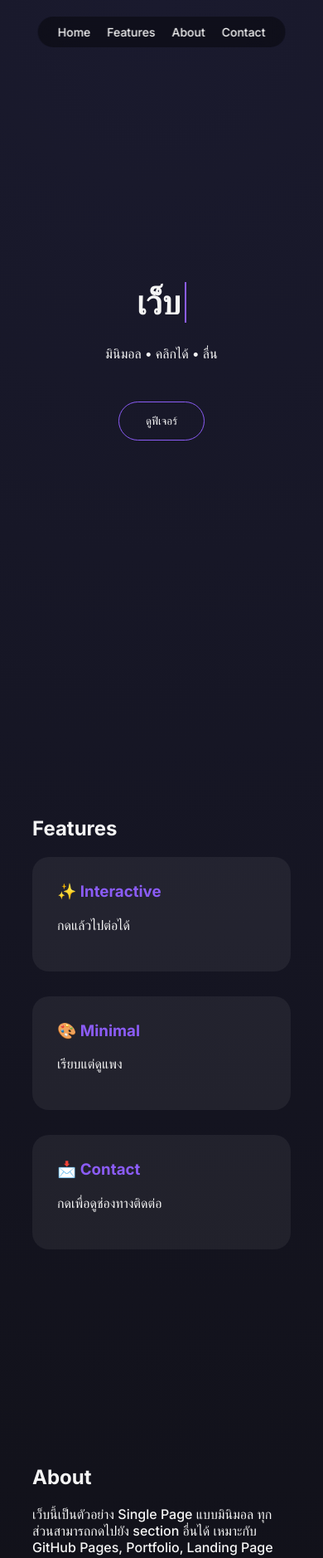
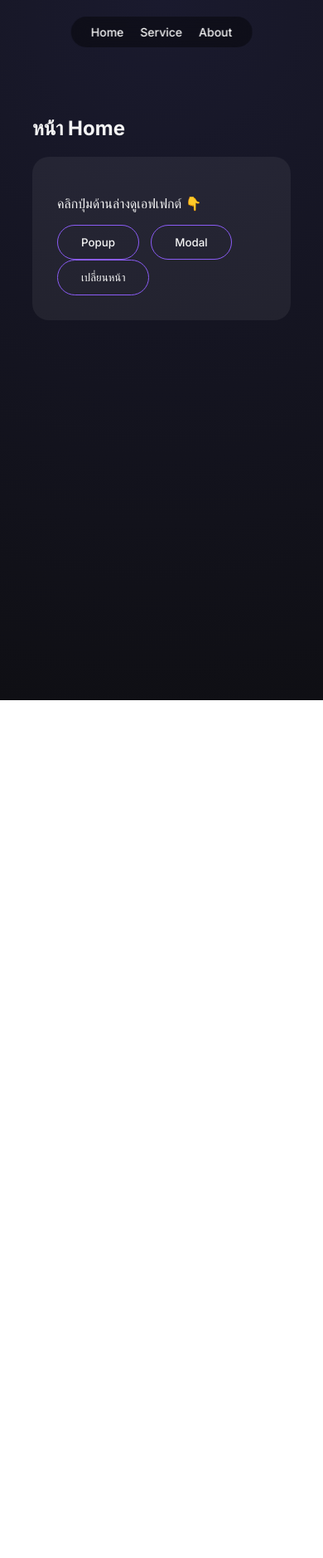
Before and after one commit to 34820/34820, a plain HTML site: page index.html in a window 390 px wide. Shown: the top 1878 px of the page at 83% size. After the commit the page ends 844 px from the top, so only its background shows below. Drawn offline with Linux system fonts and the light colour scheme.

Commit message:
Update index.html

```diff
--- a/index.html
+++ b/index.html
@@ -1,131 +1,116 @@
 <!DOCTYPE html>
 <html lang="th">
 <head>
-<meta charset="UTF-8" />
-<meta name="viewport" content="width=device-width, initial-scale=1.0"/>
-<title>Minimal Interactive Web</title>
+<meta charset="UTF-8">
+<meta name="viewport" content="width=device-width, initial-scale=1.0">
+<title>Minimal Interactive SPA</title>
 
 <link href="https://fonts.googleapis.com/css2?family=Inter:wght@300;500;700&display=swap" rel="stylesheet">
 
 <style>
-:root {
-  --bg: #0f0f14;
-  --card: rgba(255,255,255,0.06);
-  --accent: #8b5cf6;
-  --text: #f5f5f5;
+:root{
+  --bg:#0f0f14;
+  --card:rgba(255,255,255,.06);
+  --accent:#8b5cf6;
+  --text:#f5f5f5;
 }
-
-* {
-  box-sizing: border-box;
-  font-family: 'Inter', sans-serif;
-}
-
-body {
-  margin: 0;
-  background: radial-gradient(circle at top, #1a1a2e, var(--bg));
-  color: var(--text);
+*{box-sizing:border-box;font-family:Inter,sans-serif}
+body{
+  margin:0;
+  background:radial-gradient(circle at top,#1a1a2e,var(--bg));
+  color:var(--text);
 }
 
 /* NAV */
-nav {
-  position: fixed;
-  top: 20px;
-  left: 50%;
-  transform: translateX(-50%);
-  background: rgba(0,0,0,0.4);
-  backdrop-filter: blur(12px);
-  border-radius: 999px;
-  padding: 10px 24px;
-  display: flex;
-  gap: 20px;
-  z-index: 999;
+nav{
+  position:fixed;
+  top:20px;
+  left:50%;
+  transform:translateX(-50%);
+  background:rgba(0,0,0,.4);
+  backdrop-filter:blur(12px);
+  padding:10px 24px;
+  border-radius:999px;
+  display:flex;
+  gap:20px;
+  z-index:999;
+}
+nav a{
+  cursor:pointer;
+  text-decoration:none;
+  color:var(--text);
+  font-size:14px;
 }
 
-nav a {
-  color: var(--text);
-  text-decoration: none;
-  font-size: 14px;
-  cursor: pointer;
-  position: relative;
+/* PAGES */
+.page{
+  min-height:100vh;
+  padding:120px 10%;
+  display:none;
+}
+.page.active{display:block}
+
+/* BUTTON */
+button{
+  padding:12px 28px;
+  border-radius:999px;
+  border:1px solid var(--accent);
+  background:transparent;
+  color:var(--text);
+  cursor:pointer;
+  margin-right:10px;
 }
 
-nav a::after {
-  content: "";
-  position: absolute;
-  left: 0;
-  bottom: -4px;
-  width: 0;
-  height: 2px;
-  background: var(--accent);
-  transition: 0.3s;
+/* CARD */
+.card{
+  background:var(--card);
+  padding:30px;
+  border-radius:20px;
+  max-width:420px;
 }
 
-nav a:hover::after {
-  width: 100%;
+/* POPUP */
+.popup{
+  position:fixed;
+  bottom:30px;
+  right:30px;
+  background:#111;
+  border-left:4px solid var(--accent);
+  padding:16px 20px;
+  border-radius:12px;
+  opacity:0;
+  transform:translateY(20px);
+  transition:.3s;
+  z-index:999;
+}
+.popup.show{
+  opacity:1;
+  transform:translateY(0);
 }
 
-/* HEADER */
-header {
-  height: 100vh;
-  display: flex;
-  align-items: center;
-  justify-content: center;
-  text-align: center;
+/* MODAL */
+.modal-bg{
+  position:fixed;
+  inset:0;
+  background:rgba(0,0,0,.6);
+  display:none;
+  align-items:center;
+  justify-content:center;
+  z-index:1000;
 }
-
-h1 {
-  font-size: clamp(2.5rem, 6vw, 4rem);
+.modal-bg.show{display:flex}
+.modal{
+  background:#111;
+  padding:30px;
+  border-radius:20px;
+  width:90%;
+  max-width:420px;
 }
-
-.typing {
-  color: var(--accent);
-  border-right: 2px solid var(--accent);
-  padding-right: 5px;
-}
-
-button {
-  margin-top: 2rem;
-  padding: 14px 32px;
-  background: transparent;
-  color: var(--text);
-  border: 1px solid var(--accent);
-  border-radius: 999px;
-  cursor: pointer;
-}
-
-section {
-  padding: 120px 10%;
-}
-
-/* CARDS */
-.cards {
-  display: grid;
-  grid-template-columns: repeat(auto-fit, minmax(220px, 1fr));
-  gap: 30px;
-}
-
-.card {
-  background: var(--card);
-  border-radius: 20px;
-  padding: 30px;
-  cursor: pointer;
-  transition: transform 0.2s, box-shadow 0.2s;
-}
-
-.card:hover {
-  box-shadow: 0 20px 60px rgba(139,92,246,0.25);
-}
-
-.card h3 {
-  color: var(--accent);
-  margin-top: 0;
-}
-
-/* FOOTER */
-footer {
-  text-align: center;
-  opacity: 0.6;
-  padding: 40px;
+.modal h3{margin-top:0;color:var(--accent)}
+.close{
+  text-align:right;
+  cursor:pointer;
+  opacity:.6;
 }
 </style>
 </head>
@@ -133,74 +118,77 @@ footer {
 <body>
 
 <nav>
-  <a onclick="go('home')">Home</a>
-  <a onclick="go('features')">Features</a>
-  <a onclick="go('about')">About</a>
-  <a onclick="go('contact')">Contact</a>
+  <a onclick="goPage('home')">Home</a>
+  <a onclick="goPage('service')">Service</a>
+  <a onclick="goPage('about')">About</a>
 </nav>
 
-<header id="home">
-  <div>
-    <h1>เว็บ <span class="typing" id="typing"></span></h1>
-    <p>มินิมอล • คลิกได้ • ลื่น</p>
-    <button onclick="go('features')">ดูฟีเจอร์</button>
-  </div>
-</header>
-
-<section id="features">
-  <h2>Features</h2>
-  <div class="cards">
-    <div class="card" onclick="go('about')">
-      <h3>✨ Interactive</h3>
-      <p>กดแล้วไปต่อได้</p>
-    </div>
-    <div class="card" onclick="go('about')">
-      <h3>🎨 Minimal</h3>
-      <p>เรียบแต่ดูแพง</p>
-    </div>
-    <div class="card" onclick="go('contact')">
-      <h3>📩 Contact</h3>
-      <p>กดเพื่อดูช่องทางติดต่อ</p>
-    </div>
+<!-- HOME -->
+<section id="home" class="page active">
+  <h1>หน้า Home</h1>
+  <div class="card">
+    <p>คลิกปุ่มด้านล่างดูเอฟเฟกต์ 👇</p>
+    <button onclick="showPopup()">Popup</button>
+    <button onclick="openModal()">Modal</button>
+    <button onclick="goPage('service')">เปลี่ยนหน้า</button>
   </div>
 </section>
 
-<section id="about">
-  <h2>About</h2>
-  <p>
-    เว็บนี้เป็นตัวอย่าง Single Page แบบมินิมอล
-    ทุกส่วนสามารถกดไปยัง section อื่นได้
-    เหมาะกับ GitHub Pages, Portfolio, Landing Page
-  </p>
+<!-- SERVICE -->
+<section id="service" class="page">
+  <h1>หน้า Service</h1>
+  <p>นี่คือการเปลี่ยนหน้าแบบไม่รีเฟรช</p>
+  <button onclick="goPage('about')">ไป About</button>
 </section>
 
-<section id="contact">
-  <h2>Contact</h2>
-  <p>nareekan@email.com</p>
+<!-- ABOUT -->
+<section id="about" class="page">
+  <h1>หน้า About</h1>
+  <p>โค้ดไฟล์เดียว เหมาะกับ GitHub Pages</p>
+  <button onclick="openModal()">เปิด Modal</button>
 </section>
 
-<footer>
-  © 2025  Web
-</footer>
+<!-- POPUP -->
+<div id="popup" class="popup">
+  🔔 แจ้งเตือนสำเร็จ!
+</div>
+
+<!-- MODAL -->
+<div id="modalBg" class="modal-bg" onclick="closeModal(event)">
+  <div class="modal">
+    <div class="close" onclick="closeModal()">✕</div>
+    <h3>Modal Title</h3>
+    <p>นี่คือ Modal กลางจอ<br>คลิกนอกกล่องหรือกด ESC เพื่อปิด</p>
+  </div>
+</div>
 
 <script>
-/* typing */
-const words = ["สวย", "เรียบ", "ล้ำ"];
-let i = 0, j = 0, del = false;
-const el = document.getElementById("typing");
+/* PAGE SWITCH */
+function goPage(id){
+  document.querySelectorAll('.page').forEach(p=>p.classList.remove('active'));
+  document.getElementById(id).classList.add('active');
+  window.scrollTo(0,0);
+}
 
-(function type(){
-  el.textContent = words[i].substring(0,j);
-  if(!del && j++ === words[i].length+1) del = true;
-  else if(del && j-- === 0){ del=false; i=(i+1)%words.length; }
-  setTimeout(type, del?80:120);
-})();
+/* POPUP */
+function showPopup(){
+  const p=document.getElementById('popup');
+  p.classList.add('show');
+  setTimeout(()=>p.classList.remove('show'),2500);
+}
 
-/* navigation */
-function go(id){
-  document.getElementById(id)
-    .scrollIntoView({behavior:'smooth'});
+/* MODAL */
+function openModal(){
+  document.getElementById('modalBg').classList.add('show');
 }
+function closeModal(e){
+  if(!e || e.target.id==='modalBg'){
+    document.getElementById('modalBg').classList.remove('show');
+  }
+}
+document.addEventListener('keydown',e=>{
+  if(e.key==='Escape') closeModal();
+});
 </script>
 
 </body>
```
